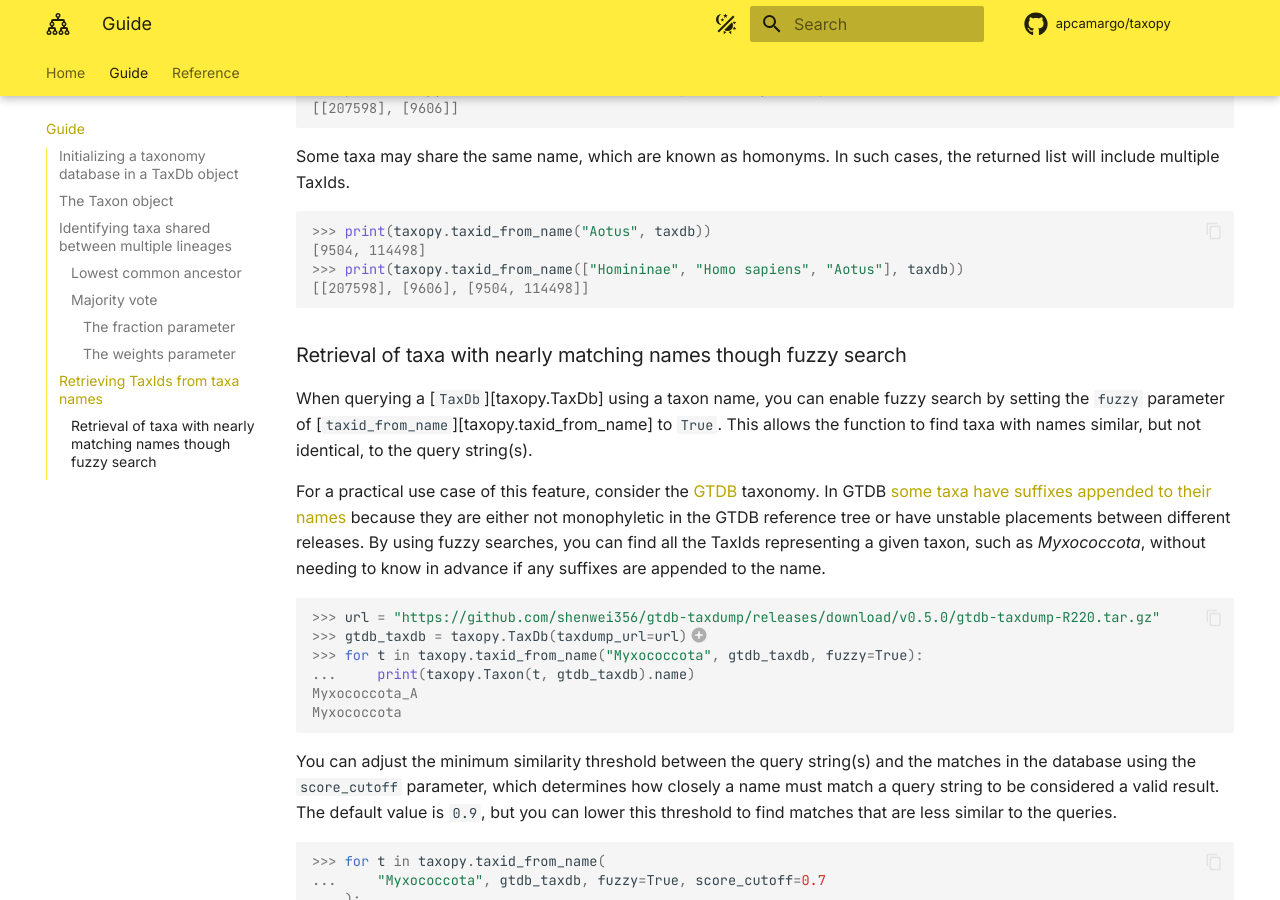
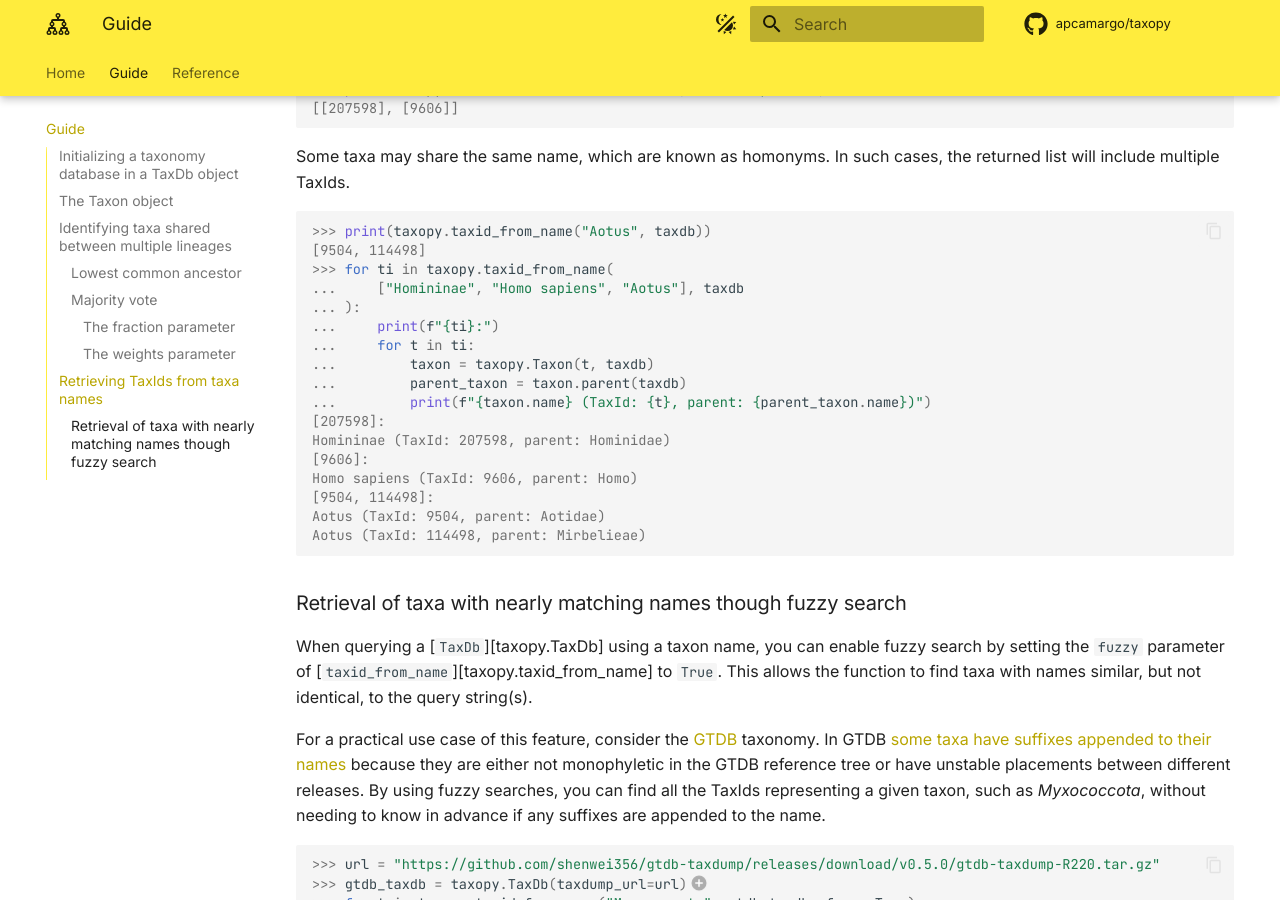
Before and after one commit to apcamargo/taxopy, an MkDocs documentation site: the page built from docs/guide.md, in a window 1280 px wide and 900 px high, scrolled down 5601 px. Built offline with MkDocs 1.6.1 and Material for MkDocs 9.7.7, drawn with Linux system fonts in a browser that asks for light colours; comment, search, counter and statistics services are not loaded.

Commit message:
docs: Update `taxid_from_name` example

````diff
--- a/docs/guide.md
+++ b/docs/guide.md
@@ -259,8 +259,21 @@ Some taxa may share the same name, which are known as homonyms. In such cases, t
 ```pycon
 >>> print(taxopy.taxid_from_name("Aotus", taxdb))
 [9504, 114498]
->>> print(taxopy.taxid_from_name(["Homininae", "Homo sapiens", "Aotus"], taxdb))
-[[207598], [9606], [9504, 114498]]
+>>> for ti in taxopy.taxid_from_name(
+...     ["Homininae", "Homo sapiens", "Aotus"], taxdb
+... ):
+...     print(f"{ti}:")
+...     for t in ti:
+...         taxon = taxopy.Taxon(t, taxdb)
+...         parent_taxon = taxon.parent(taxdb)
+...         print(f"{taxon.name} (TaxId: {t}, parent: {parent_taxon.name})")
+[207598]:
+Homininae (TaxId: 207598, parent: Hominidae)
+[9606]:
+Homo sapiens (TaxId: 9606, parent: Homo)
+[9504, 114498]:
+Aotus (TaxId: 9504, parent: Aotidae)
+Aotus (TaxId: 114498, parent: Mirbelieae)
 ```
 
 ### Retrieval of taxa with nearly matching names though fuzzy search
````
